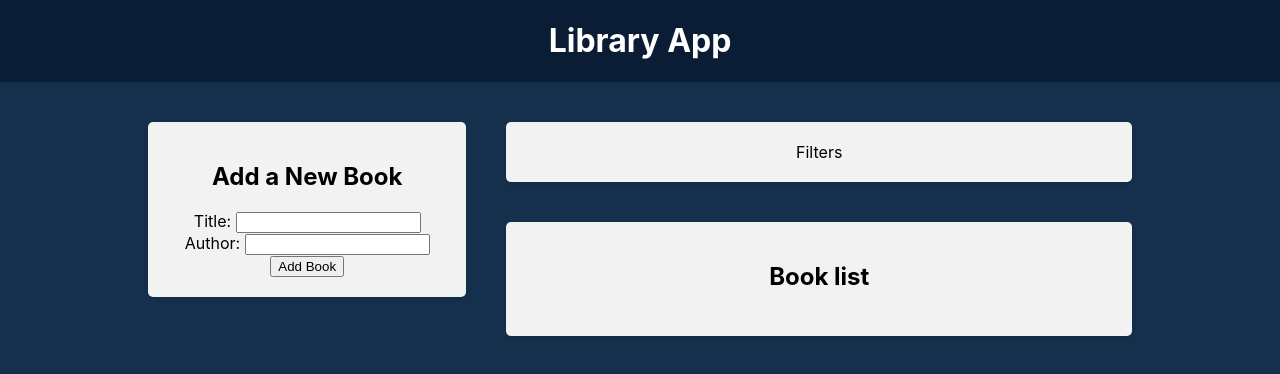
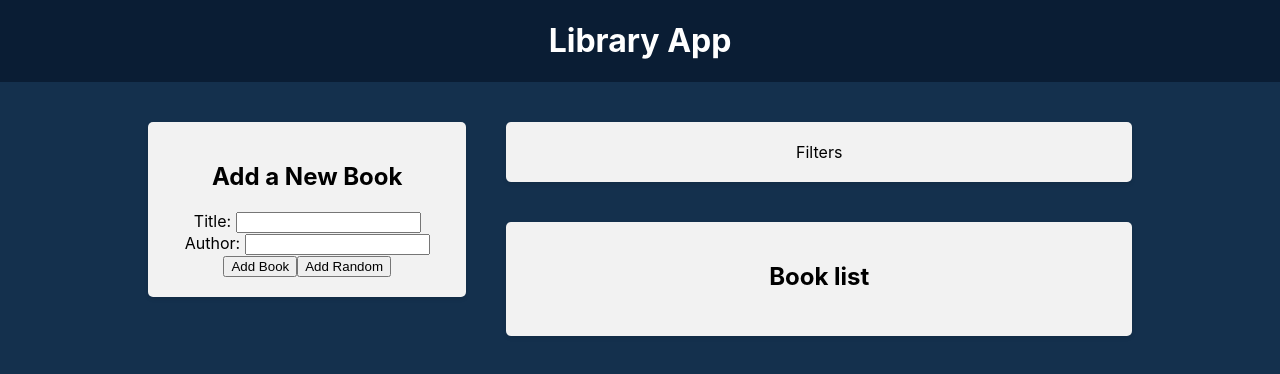
Before and after one commit to Valeriusdev/React-Redux-NodeJS-library-app, a React (Create React App) app in the folder client/: page / in a window 1280 px wide. Shown: the top 374 px of the page. Built offline with nearby package versions, Linux system fonts and the light colour scheme; the HTML template or start-up script is replaced by a standard one.

Commit message:
update BookForm component

```diff
--- a/client/src/components/BookForm/BookForm.js
+++ b/client/src/components/BookForm/BookForm.js
@@ -49,6 +49,7 @@ const BookForm = () => {
           />
         </div>
         <button type="submit">Add Book</button>
+        <button type="button">Add Random</button>
       </form>
     </div>
   );
```
